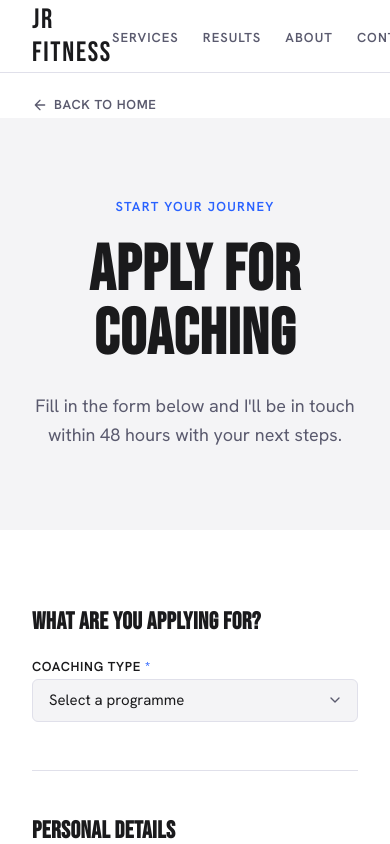
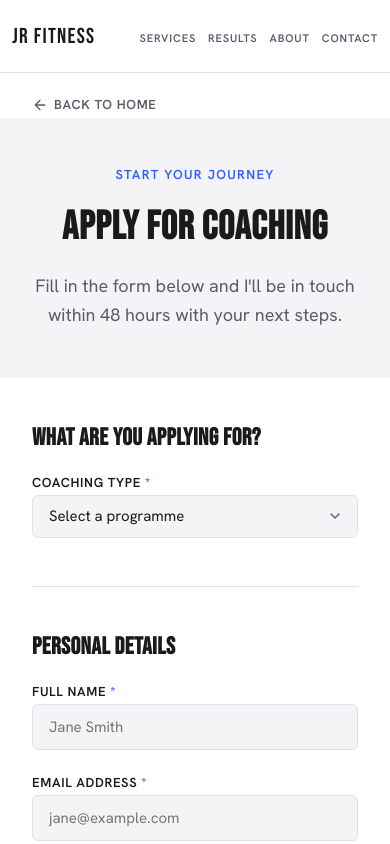
Before and after one commit to DevvKuba/JRFitnessWebsite, an Angular app: page /apply in a window 390 px wide. Shown: the top 844 px of the page. Built offline with nearby package versions, Linux system fonts and the light colour scheme.

Commit message:
Introduce mobile friendly styling as part of web page components

```diff
--- a/src/app/components/hero/hero.component.scss
+++ b/src/app/components/hero/hero.component.scss
@@ -122,3 +122,41 @@
     }
   }
 }
+
+@media (max-width: 768px) {
+  .hero {
+    min-height: auto;
+
+    &__inner {
+      grid-template-columns: 1fr;
+      padding: var(--space-lg) var(--space-margin);
+      gap: var(--space-md);
+    }
+
+    &__headline {
+      font-size: 44px;
+    }
+
+    &__image,
+    &__image-placeholder {
+      max-height: 420px;
+    }
+  }
+}
+
+@media (max-width: 480px) {
+  .hero {
+    &__headline {
+      font-size: 36px;
+    }
+
+    &__actions {
+      flex-direction: column;
+      align-items: stretch;
+
+      .btn {
+        justify-content: center;
+      }
+    }
+  }
+}
--- a/src/app/components/methodology/methodology.component.scss
+++ b/src/app/components/methodology/methodology.component.scss
@@ -85,3 +85,17 @@
     color: var(--color-on-surface-variant);
   }
 }
+
+@media (max-width: 768px) {
+  .methodology {
+    padding: var(--space-lg) 0;
+
+    &__headline {
+      font-size: 40px;
+    }
+
+    &__pillars {
+      grid-template-columns: 1fr;
+    }
+  }
+}
--- a/src/app/components/navbar/navbar.component.scss
+++ b/src/app/components/navbar/navbar.component.scss
@@ -48,3 +48,29 @@
     }
   }
 }
+
+@media (max-width: 768px) {
+  .navbar__inner {
+    padding: 0 var(--space-sm);
+  }
+
+  .navbar__logo {
+    font-size: 1.35rem;
+  }
+
+  .navbar__links {
+    gap: var(--space-sm);
+    overflow-x: auto;
+    -ms-overflow-style: none;
+    scrollbar-width: none;
+
+    &::-webkit-scrollbar {
+      display: none;
+    }
+
+    a {
+      font-size: 11px;
+      white-space: nowrap;
+    }
+  }
+}
--- a/src/app/components/offerings/offerings.component.scss
+++ b/src/app/components/offerings/offerings.component.scss
@@ -199,3 +199,17 @@
     }
   }
 }
+
+@media (max-width: 768px) {
+  .offerings {
+    padding: var(--space-lg) 0;
+
+    &__headline {
+      font-size: 40px;
+    }
+
+    &__cards {
+      grid-template-columns: 1fr;
+    }
+  }
+}
--- a/src/app/components/testimonials/testimonials.component.scss
+++ b/src/app/components/testimonials/testimonials.component.scss
@@ -86,3 +86,17 @@
     }
   }
 }
+
+@media (max-width: 768px) {
+  .testimonials {
+    padding: var(--space-lg) 0;
+
+    &__headline {
+      font-size: 40px;
+    }
+
+    &__arrow {
+      display: none;
+    }
+  }
+}
--- a/src/app/components/transformations/transformation-card/transformation-card.component.scss
+++ b/src/app/components/transformations/transformation-card/transformation-card.component.scss
@@ -77,3 +77,10 @@
     padding: 0 0 0 var(--space-sm);
   }
 }
+
+@media (max-width: 768px) {
+  .t-card {
+    min-width: 280px;
+    max-width: 280px;
+  }
+}
--- a/src/app/components/transformations/transformations.component.scss
+++ b/src/app/components/transformations/transformations.component.scss
@@ -86,3 +86,17 @@
     }
   }
 }
+
+@media (max-width: 768px) {
+  .transformations {
+    padding: var(--space-lg) 0;
+
+    &__headline {
+      font-size: 40px;
+    }
+
+    &__arrow {
+      display: none;
+    }
+  }
+}
--- a/src/app/pages/apply/apply.component.scss
+++ b/src/app/pages/apply/apply.component.scss
@@ -280,3 +280,27 @@
   font-weight: 500;
   color: #dc2626;
 }
+
+@media (max-width: 768px) {
+  .apply {
+    &__header {
+      padding: var(--space-lg) var(--space-margin);
+    }
+
+    &__headline {
+      font-size: 40px;
+    }
+
+    &__form-wrapper {
+      padding: var(--space-lg) var(--space-margin);
+    }
+
+    &__grid {
+      grid-template-columns: 1fr;
+    }
+
+    &__success-headline {
+      font-size: 36px;
+    }
+  }
+}
--- a/src/app/pages/three-day-plan/three-day-plan.component.scss
+++ b/src/app/pages/three-day-plan/three-day-plan.component.scss
@@ -60,3 +60,15 @@
     }
   }
 }
+
+@media (max-width: 480px) {
+  .three-day-plan {
+    &__headline {
+      font-size: 36px;
+    }
+
+    &__button {
+      width: 100%;
+    }
+  }
+}
--- a/src/styles.scss
+++ b/src/styles.scss
@@ -48,3 +48,7 @@ body {
   -webkit-font-smoothing: antialiased;
   -moz-osx-font-smoothing: grayscale;
 }
+
+body {
+  overflow-x: hidden;
+}
```
Also changed, not shown: src/app/components/footer/footer.component.scss (+22 -0 lines).
